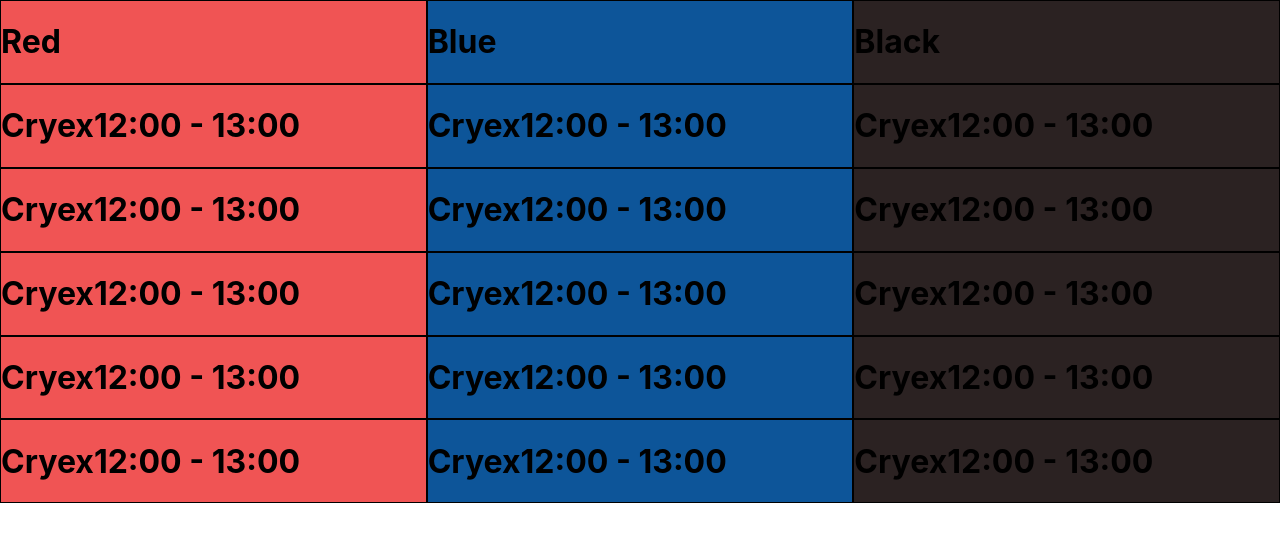
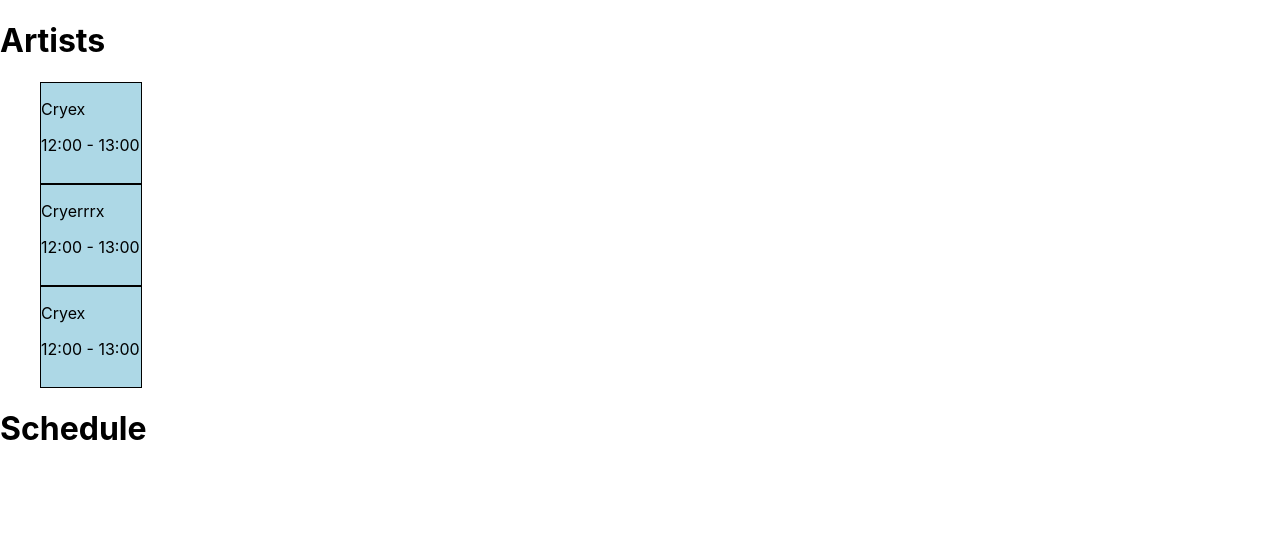
Before and after one commit to RobinTve/defqonTimetable, a React (Create React App) app: page / in a window 1280 px wide. Shown: the top 542 px of the page. Built offline with nearby package versions, Linux system fonts and the light colour scheme.

Commit message:
schedule and timetable

```diff
--- a/src/App.js
+++ b/src/App.js
@@ -1,12 +1,57 @@
-import logo from './logo.svg';
-import './App.css';
-import TimeTable from './components/TimeTable';
-import DJset from './components/DJset';
+import React, { useState } from 'react';
+
+
+
 
 function App() {
+  //Creates a list of artists
+  const [artists, setArtists] = useState([
+    {name: 'Cryex', time: '12:00 - 13:00'},
+    {name: 'Cryerrrx', time: '12:00 - 13:00'},
+    {name: 'Cryex', time: '12:00 - 13:00'},
+
+  ])
+  //Creates a list of the user's schedule
+  const [schedule, setSchedule] = useState([
+  ])
+
+  function addToSchedule(index) {
+    //Adds the clicked artist index to the schedule list
+    setSchedule([...schedule, artists[index]])
+  }
+
   return (
-    <TimeTable />
+    <div>
+      <h1>Artists</h1>
+      <ul>
+        {artists.map((artist, index) => (
+          <li key={index} onClick={() => addToSchedule(index)}>
+            <p className='artist'>{artist.name}</p>
+            <p className='time'>{artist.time}</p>
+          </li>
+        ))}
+      </ul>
+      <h1>Schedule</h1>
+      <ul>
+        {schedule.map((artist, index) => (
+          <li key={index}>
+            <p className='artist'>{artist.name}</p>
+            <p className='time'>{artist.time}</p>
+          </li>
+        ))}
+      </ul>
+
+    </div>
+
+
   );
+
+
+
+
+
+
+
 }
 
 export default App;
--- a/src/index.css
+++ b/src/index.css
@@ -11,3 +11,14 @@ code {
   font-family: source-code-pro, Menlo, Monaco, Consolas, 'Courier New',
     monospace;
 }
+
+li
+{
+  /* Creates small boxes with lightblue background */
+  list-style-type: none;
+  width: 100px;
+  height: 100px;
+  background-color: lightblue;
+  /* Creates a border around the boxes */
+  border: 1px solid black;
+}
```
Also changed, not shown: src/App.css (line endings or trailing spaces), 1 other file (tests, documents, lock files or other folders).
